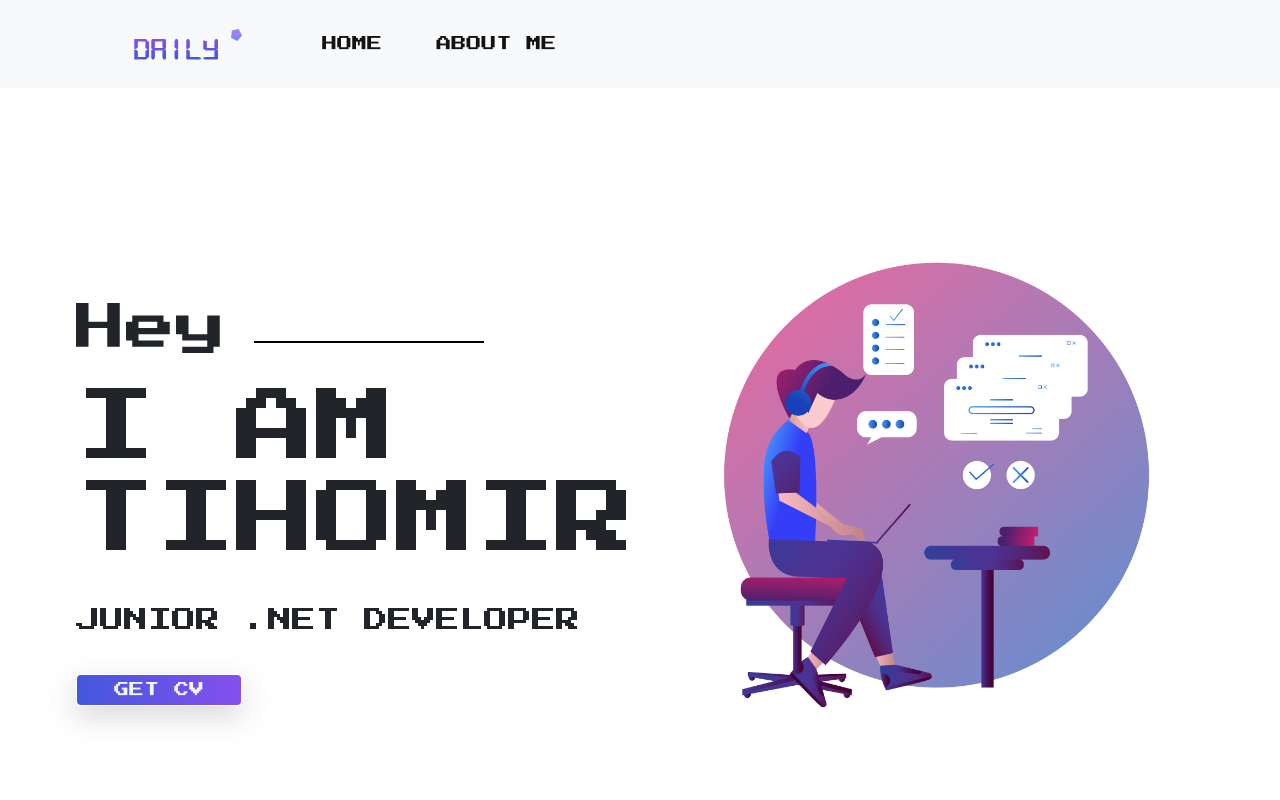
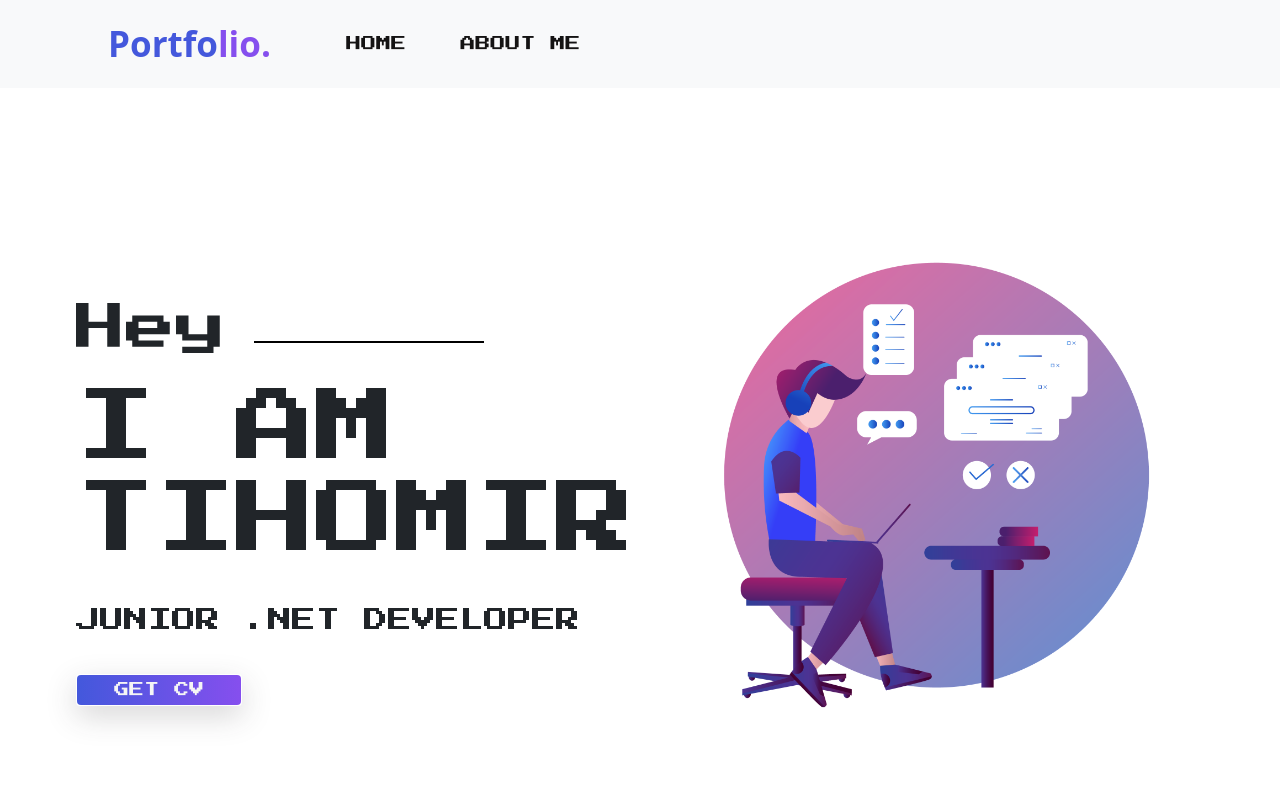
Before and after one commit to ti6o89/Portfolio, a plain HTML site: page index.html in a window 1280 px wide. Shown: the top 800 px of the page. Drawn offline with Linux system fonts and the light colour scheme.

Commit message:
chamge logo

```diff
--- a/css/style.css
+++ b/css/style.css
@@ -98,6 +98,13 @@ p.para{
 
 .header_area .main-menu .navbar-brand{
     padding: 0 2rem 0 5rem;
+    font-size: 35px;
+    font-weight: 600;
+    color: var(--primary-color);
+}
+
+.header_area .main-menu .navbar-brand span{
+    color: var(--primary-color2);
 }
 
 .header_area .main-menu .nav-item .nav-link{
--- a/index.html
+++ b/index.html
@@ -29,7 +29,7 @@
         <div class="main-menu">
             <nav class="navbar navbar-expand-lg navbar-light bg-light">
                 <div class="container-fluid">
-                  <a class="navbar-brand" href="#"><img src="./img/logo.png" alt="Logo"></a>
+                  <a class="navbar-brand" href="#">Portfo<span>lio.</span></a>
                   <button class="navbar-toggler" type="button" data-bs-toggle="collapse" data-bs-target="#navbarNav" aria-controls="navbarNav" aria-expanded="false" aria-label="Toggle navigation">
                     <span class="navbar-toggler-icon"></span>
                   </button>
```
